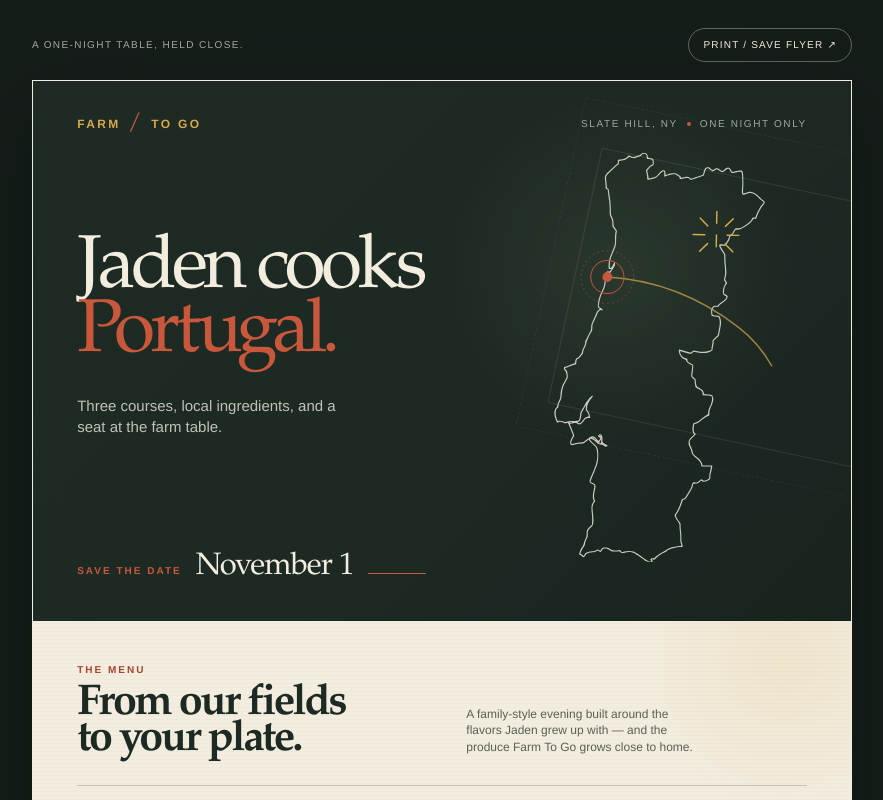
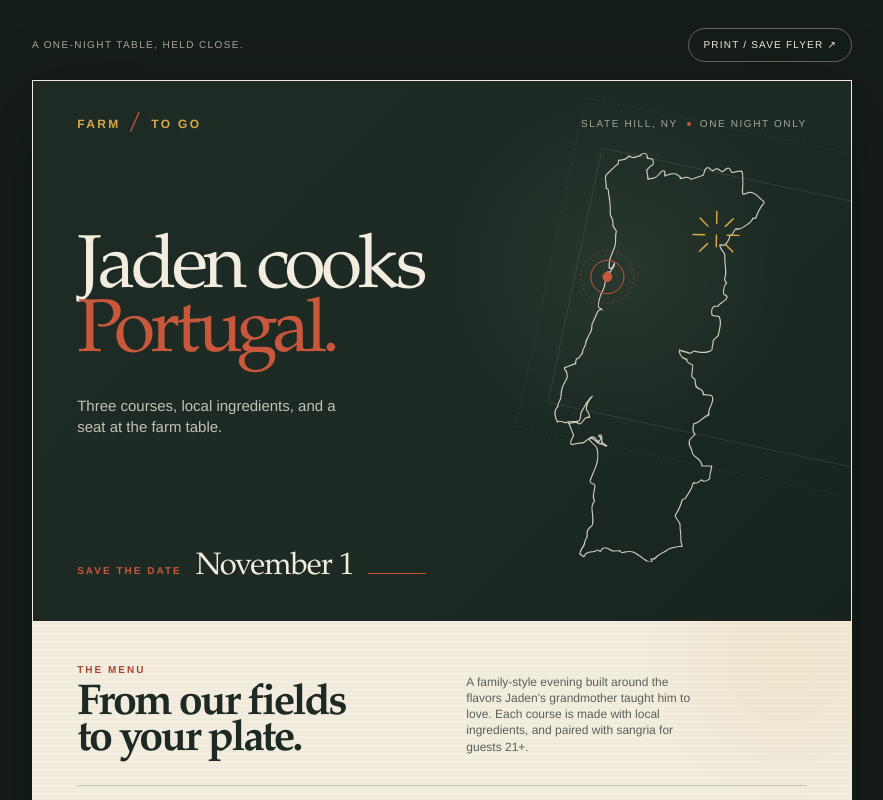
Before and after one commit to jadenguitarman/guest-chef-marketing, a Next.js app: page / in a window 1280 px wide. Shown: the top 800 px of the page, without its empty margins (198-1081 px from the left). Built offline with nearby package versions, Linux system fonts and the light colour scheme.

Commit message:
Apply pending flyer content refinements

```diff
--- a/app/page.tsx
+++ b/app/page.tsx
@@ -63,12 +63,10 @@ export default function Home() {
           <div className="hero-art" aria-hidden="true">
             <PortugalMap className="hero-art__map-source" aria-hidden="true" />
             <svg className="hero-art__accents" viewBox="0 0 260 420" fill="none">
-              <path className="hero-art__route hero-art__route--soft" d="M76 128c49 2 95 19 135 49 15 11 26 24 35 39" />
               <circle className="hero-art__pin-ring" cx="76" cy="128" r="17" />
               <circle className="hero-art__pin-ring hero-art__pin-ring--outer" cx="76" cy="128" r="27" />
               <circle className="hero-art__pin" cx="76" cy="128" r="5" />
               <path className="hero-art__sun" d="M187 71v-12M187 95V83M163 83h12M198 83h12M170 66l8 8M196 92l8 8M204 66l-8 8M178 92l-8 8" />
-
             </svg>
           </div>
 
@@ -86,7 +84,7 @@ export default function Home() {
               <h2>From our fields<br />to your plate.</h2>
             </div>
             <p className="menu-panel__copy">
-              A family-style evening built around the flavors Jaden grew up with — and the produce Farm To Go grows close to home.
+              A family-style evening built around the flavors Jaden's grandmother taught him to love. Each course is made with local ingredients, and paired with sangria for guests 21+.
             </p>
           </div>
 
```
